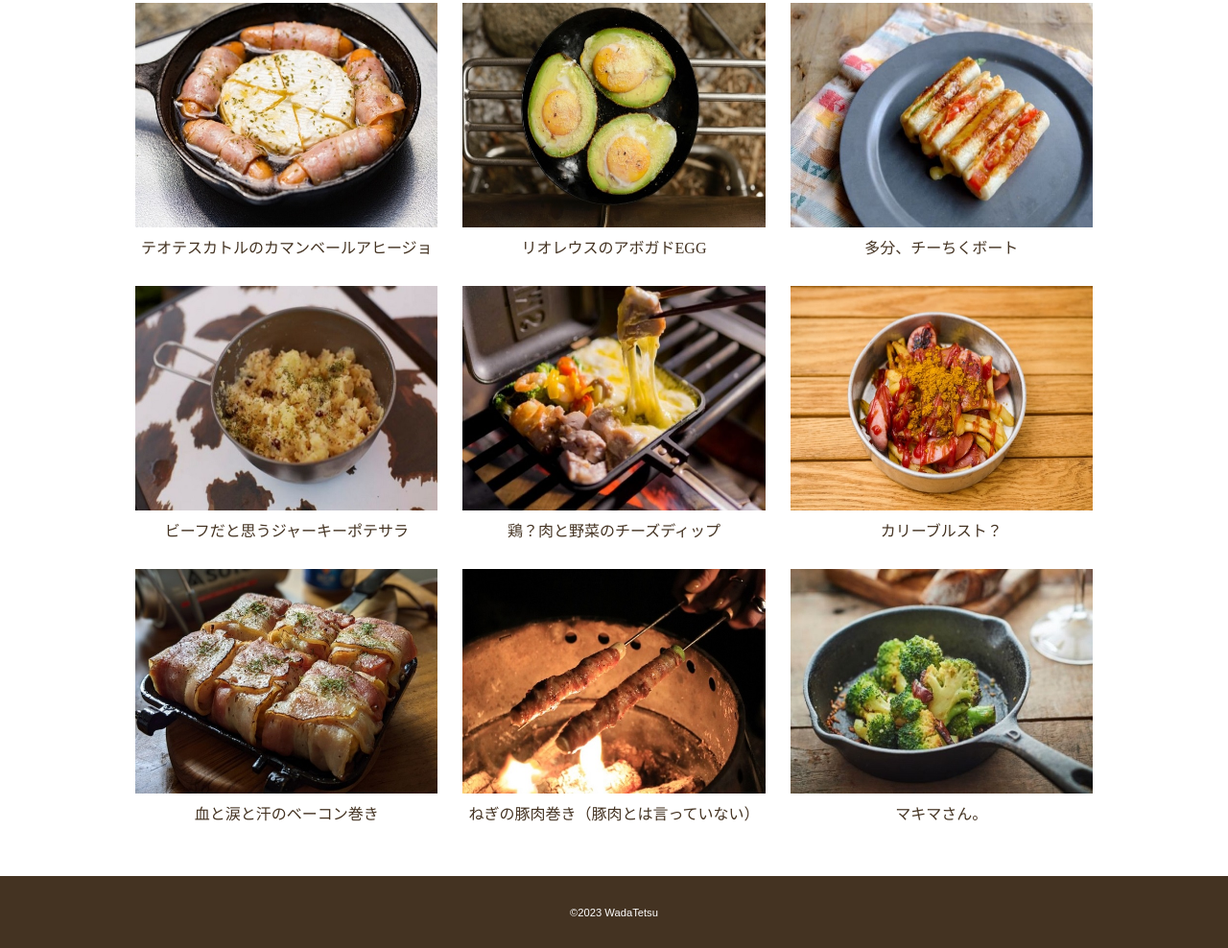
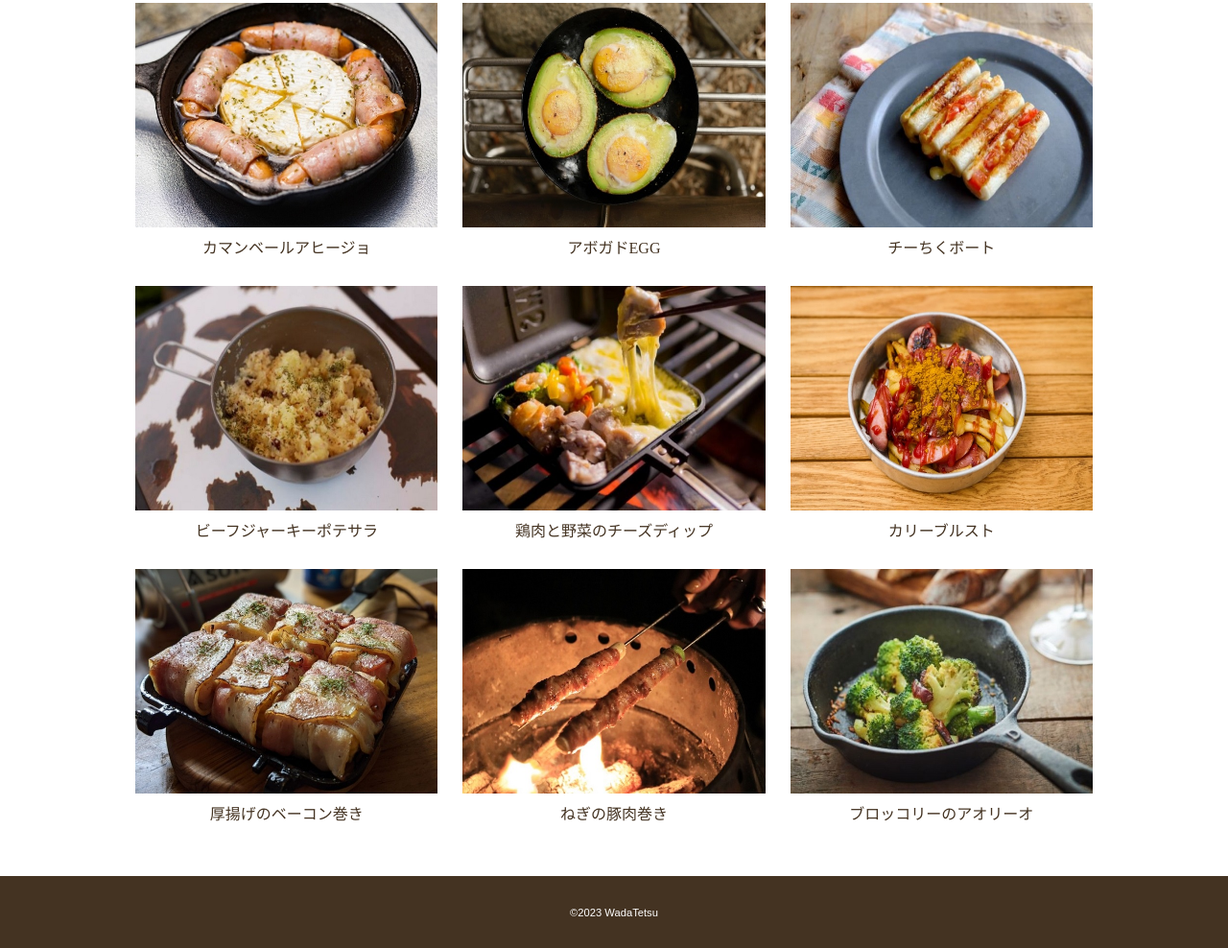
Before and after one commit to Tetsu0222/WebApp, a plain HTML site: page menu.html in a window 1280 px wide. Shown: the part 942-1930 px from the top of the page at 96% size. Drawn offline with Linux system fonts and the light colour scheme; some packages are replaced by stand-ins of ours.

Commit message:
Webテスト

```diff
--- a/menu.html
+++ b/menu.html
@@ -35,8 +35,7 @@
                 <br>
                 材料とレシピを提供しておりますが<br>
                 調理済みのお料理を提供することもできます！<br>
-                <br>
-                狩猟したティガレックスやリオレウスを調理していただくこともできます！
+
 
             </p>
         </div><!-- /.menu-content -->
@@ -47,55 +46,55 @@
         <div class="item">
             <img src="images/batch_normal__M9A6763.jpg" alt="">
             <p>
-                テオテスカトルのカマンベールアヒージョ
+                カマンベールアヒージョ
             </p>
         </div>
         <div class="item">
             <img src="images/batch_normal_49.jpg" alt="">
             <p>
-                リオレウスのアボガドEGG
+                アボガドEGG
             </p>
         </div>
         <div class="item">
             <img src="images/batch_normal_760B4ED6-228D-45D9-8447-27D1B87318DB_20191016.jpg" alt="">
             <p>
-                多分、チーちくボート
+                チーちくボート
             </p>
         </div>
         <div class="item">
             <img src="images/batch_normal__65A0656_0627.jpg" alt="">
             <p>
-                ビーフだと思うジャーキーポテサラ
+                ビーフジャーキーポテサラ
             </p>
         </div>
         <div class="item">
             <img src="images/batch_normal_DSC_42480120190311.jpg" alt="">
             <p>
-                鶏？肉と野菜のチーズディップ
+                鶏肉と野菜のチーズディップ
             </p>
         </div>
         <div class="item">
              <img src="images/batch_normal_0245.jpg" alt="">
             <p>
-                カリーブルスト？
+                カリーブルスト
             </p>
         </div>
         <div class="item">
             <img src="images/batch_normal_4DF76206-F676-4019-8FE2-00F1702EA7A1.jpg" alt="">
             <p>
-                血と涙と汗のベーコン巻き
+                厚揚げのベーコン巻き
             </p>
         </div>
         <div class="item">
             <img src="images/batch_normal_515A0163.jpg" alt="">
             <p>
-                ねぎの豚肉巻き（豚肉とは言っていない）
+                ねぎの豚肉巻き
             </p>
         </div>
         <div class="item">
             <img src="images/batch_normal_4805_20190904.jpg" alt="">
             <p>
-                マキマさん。
+                ブロッコリーのアオリーオ
             </p>
         </div>
     </div><!-- grid -->
```
Also changed, not shown: service.html (+3 -3 lines).
